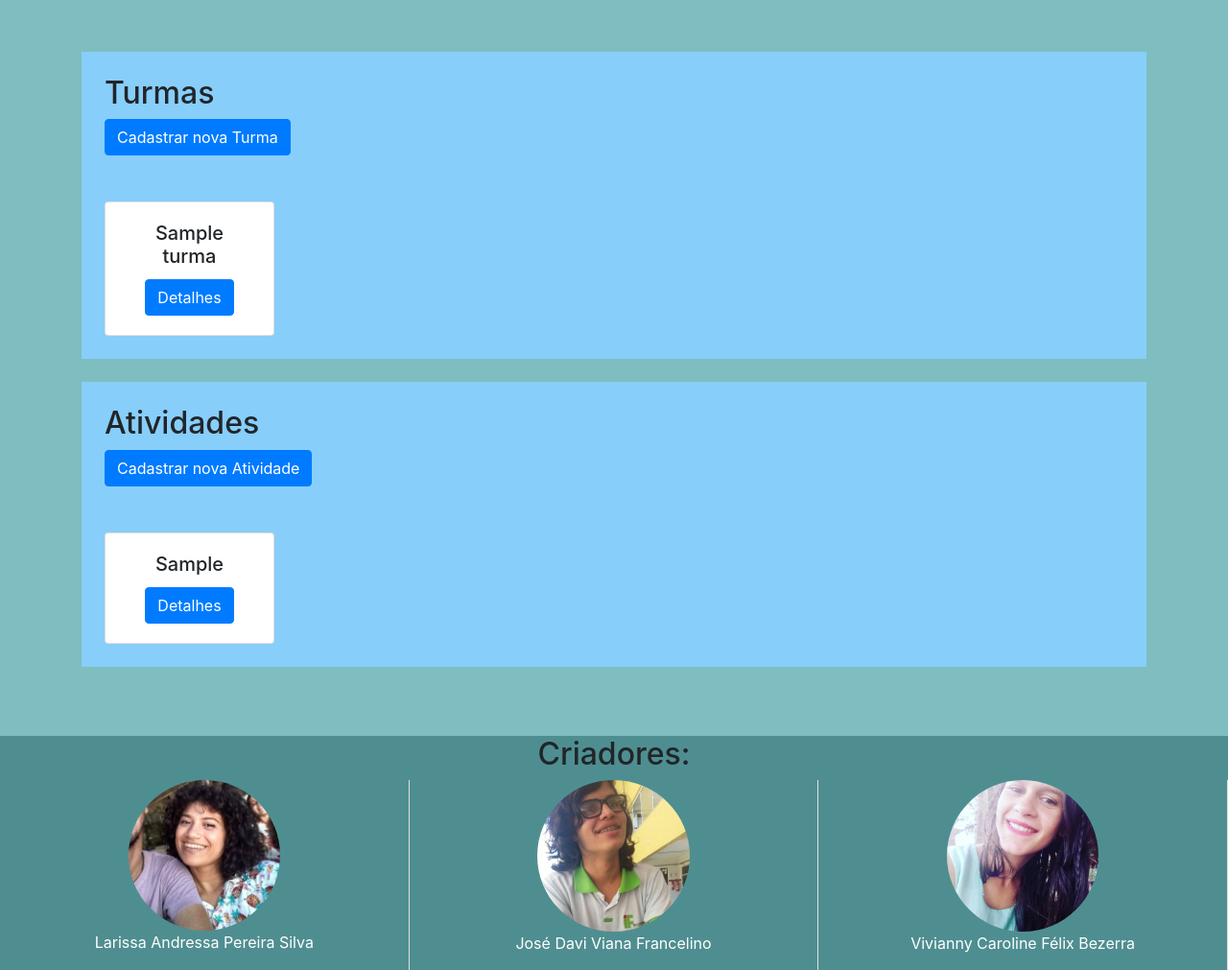
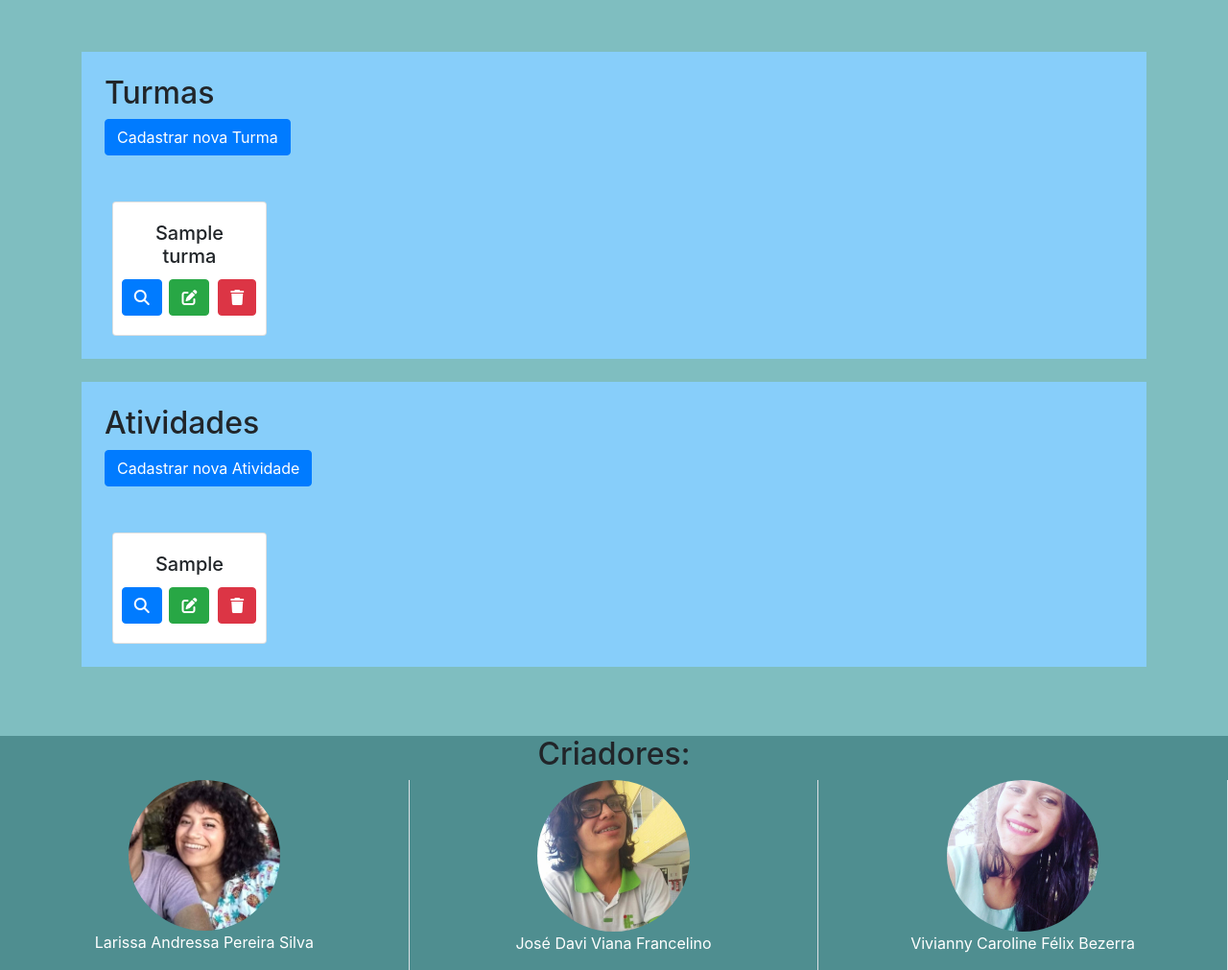
Before and after one commit to brunogomesifrn/info419historia, a Django app: page / in a window 1280 px wide. Shown: the part 42-1053 px from the top of the page at 96% size. Run offline with Django 3.2, Linux system fonts and the light colour scheme; a user stored in the database is signed in; tables that the repository leaves empty hold one stand-in row (values such as "Sample post"); some libraries are stand-ins or nearby versions.

Commit message:
Terminei a página de perfil

```diff
--- a/core/templates/registration/perfil.html
+++ b/core/templates/registration/perfil.html
@@ -4,17 +4,36 @@
 
 				<div class="col-lg-12 pt-5">
 					<div class= "listagem mb-4 p-4">
+						{% with professor=user.usuario.professor %}
 							<div>
 								<h2>Turmas</h2>
+								{% if professor %}
 									<a href="{% url 'turma_cadastro' %}" class="btn btn-primary mb-4">Cadastrar nova Turma</a>
+								{% endif %}
 							</div>
 							<div class="text-center">
 								<div class="row mx-0">
 									{% for turma in turmas %}
-								<div class="card col-xs-12 col-sm-12 col-md-6 col-lg-2 mt-4 mr-4">
+										<div class="col-xl-2 col-lg-3 col-md-4 col-12 px-2">
+											<div class="card mt-4">
 												<div class="card-body">
 													<h5 class="card-title">{{turma}}</h5>
-										<a href="{% url 'turma' turma.id %}" class="btn btn-primary">Detalhes</a>
+													{% if professor %}
+														<div class="row">
+															<div class="col-4 p-0">
+																<a href="{% url 'turma' turma.id %}" class="btn btn-primary"><i class="fas fa-search"></i></a>
+															</div>
+															<div class="col-4 p-0">
+																<a href="{% url 'turma_edicao' turma.id %}" class="btn btn-success"><i class="fas fa-edit"></i></a>
+															</div>
+															<div class="col-4 p-0">
+																<a href="{% url 'turma_remocao' turma.id %}" class="btn btn-danger"><i class="fas fa-trash"></i></a>
+															</div>
+														</div>
+													{% else %}
+														<a href="#" class="btn btn-info">Acessar</a>
+													{% endif %}
+												</div>
 											</div>
 										</div>
 									{% empty %}
@@ -26,15 +45,33 @@
 						<div class= "listagem mb-4 p-4">
 							<div>
 								<h2>Atividades</h2>
+								{% if professor %}
 									<a href="{% url 'atividade_cadastro' %}" class="btn btn-primary mb-4">Cadastrar nova Atividade</a>
+								{% endif %}
 							</div>
 							<div class="text-center">
 								<div class="row mx-0">
 									{% for atividade in atividades %}
-								<div class="card col-xs-12 col-sm-12 col-md-6 col-lg-2 mt-4 mr-4">
+										<div class="col-xl-2 col-lg-3 col-md-4 col-12 px-2">
+											<div class="card mt-4">
 												<div class="card-body">
 													<h5 class="card-title">{{atividade}}</h5>
-										<a href="{% url 'atividade' atividade.id %}" class="btn btn-primary">Detalhes</a>
+													{% if professor %}
+														<div class="row">
+															<div class="col-4 p-0">
+																<a href="{% url 'atividade' atividade.id %}" class="btn btn-primary"><i class="fas fa-search"></i></a>
+															</div>
+															<div class="col-4 p-0">
+																<a href="{% url 'atividade_edicao' atividade.id %}" class="btn btn-success"><i class="fas fa-edit"></i></a>
+															</div>
+															<div class="col-4 p-0">
+																<a href="{% url 'atividade_remocao' atividade.id %}" class="btn btn-danger"><i class="fas fa-trash"></i></a>
+															</div>
+														</div>
+													{% else %}
+														<a href="#" class="btn btn-info">Resolver</a>
+													{% endif %}
+												</div>
 											</div>
 										</div>
 									{% empty %}
@@ -42,6 +79,7 @@
 									{% endfor %}
 								</div>
 							</div>
+						{% endwith %}
 					</div>
 				</div>
 {% endblock %}
```
Lines whose indentation alone changed are shown as unchanged.
